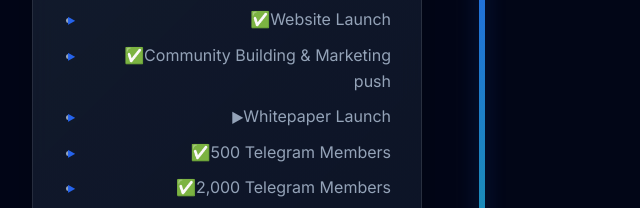
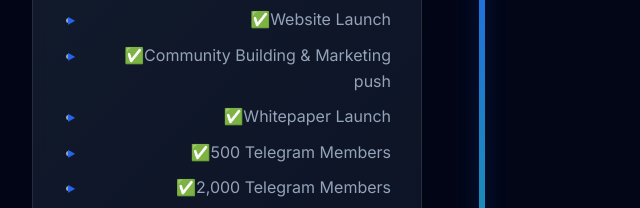
Before and after one commit to ahnafadil-web/dmcoinwebsite, a plain HTML site: page index.html in a window 1280 px wide. Shown: the part 3181-3389 px from the top of the page, 158-798 px from the left. Drawn offline with Linux system fonts and the light colour scheme.

Commit message:
Update index.html

```diff
--- a/index.html
+++ b/index.html
@@ -1310,7 +1310,7 @@
                             <li>✅Smart Contract Creation</li>
                             <li>✅Website Launch</li>
                             <li>✅Community Building & Marketing push</li>
-                            <li>▶Whitepaper Launch</li>
+                            <li>✅Whitepaper Launch</li>
                             <li>✅500 Telegram Members</li>
                             <li>✅2,000 Telegram Members</li>
                             <li>✅Token Launch</li>
```
